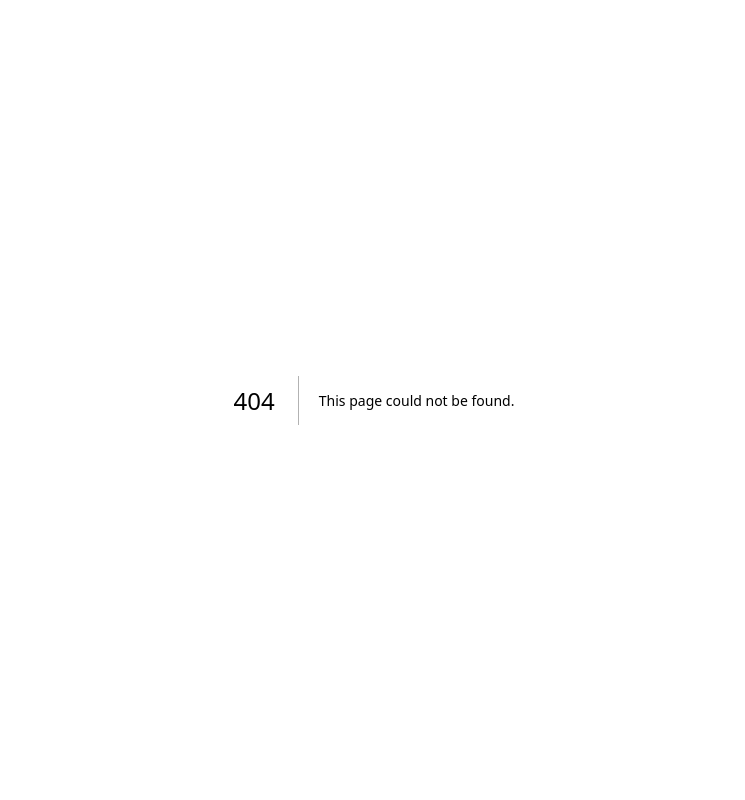
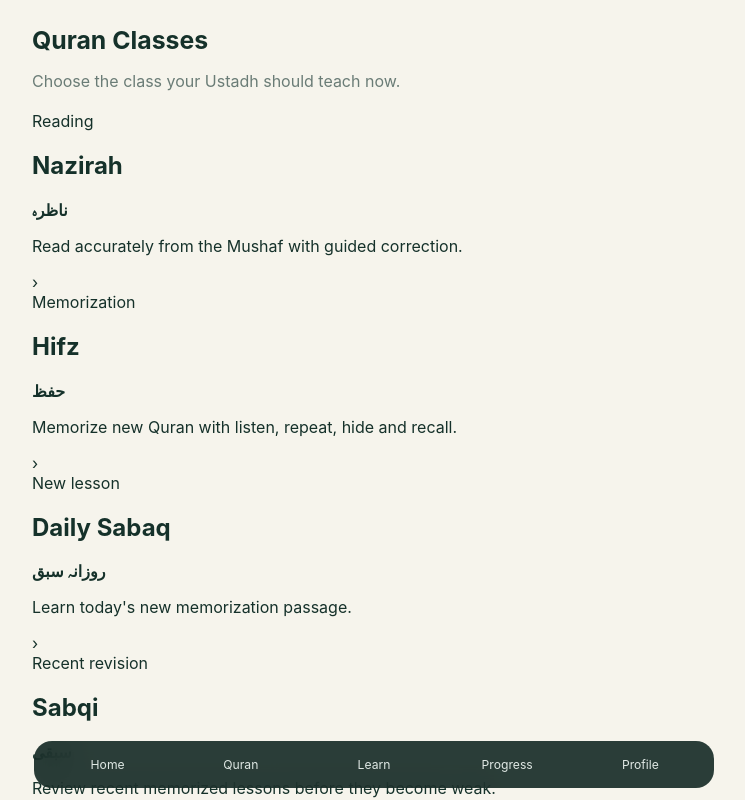
Before and after one commit to smtalhadv-web/quran-ustadh, a Next.js app: page /learn in a window 1280 px wide. Before the commit this address had no page. Shown: the top 800 px of the page, without its empty margins (266-1011 px from the left). Built offline with nearby package versions, Linux system fonts and the light colour scheme.

Commit message:
Add Quran class system: app/learn/page.tsx

```diff
--- /dev/null
+++ b/app/learn/page.tsx
@@ -0,0 +1,17 @@
+"use client";
+import Link from "next/link";
+import {BottomNav} from "@/components/bottom-nav";
+import {QURAN_CLASSES} from "@/lib/class-types";
+
+export default function LearnPage(){
+ return <main className="shell">
+  <header className="pageHead"><h1>Quran Classes</h1><p>Choose the class your Ustadh should teach now.</p></header>
+  <section className="classGrid">
+   {QURAN_CLASSES.map(c=><Link key={c.id} className="classCard" href={"/class?mode="+c.id}>
+    <div><span className="classBadge">{c.badge}</span><h2>{c.title}</h2><strong dir="rtl">{c.urduTitle}</strong><p>{c.description}</p></div>
+    <span className="classArrow">›</span>
+   </Link>)}
+  </section>
+  <BottomNav/>
+ </main>
+}
```
